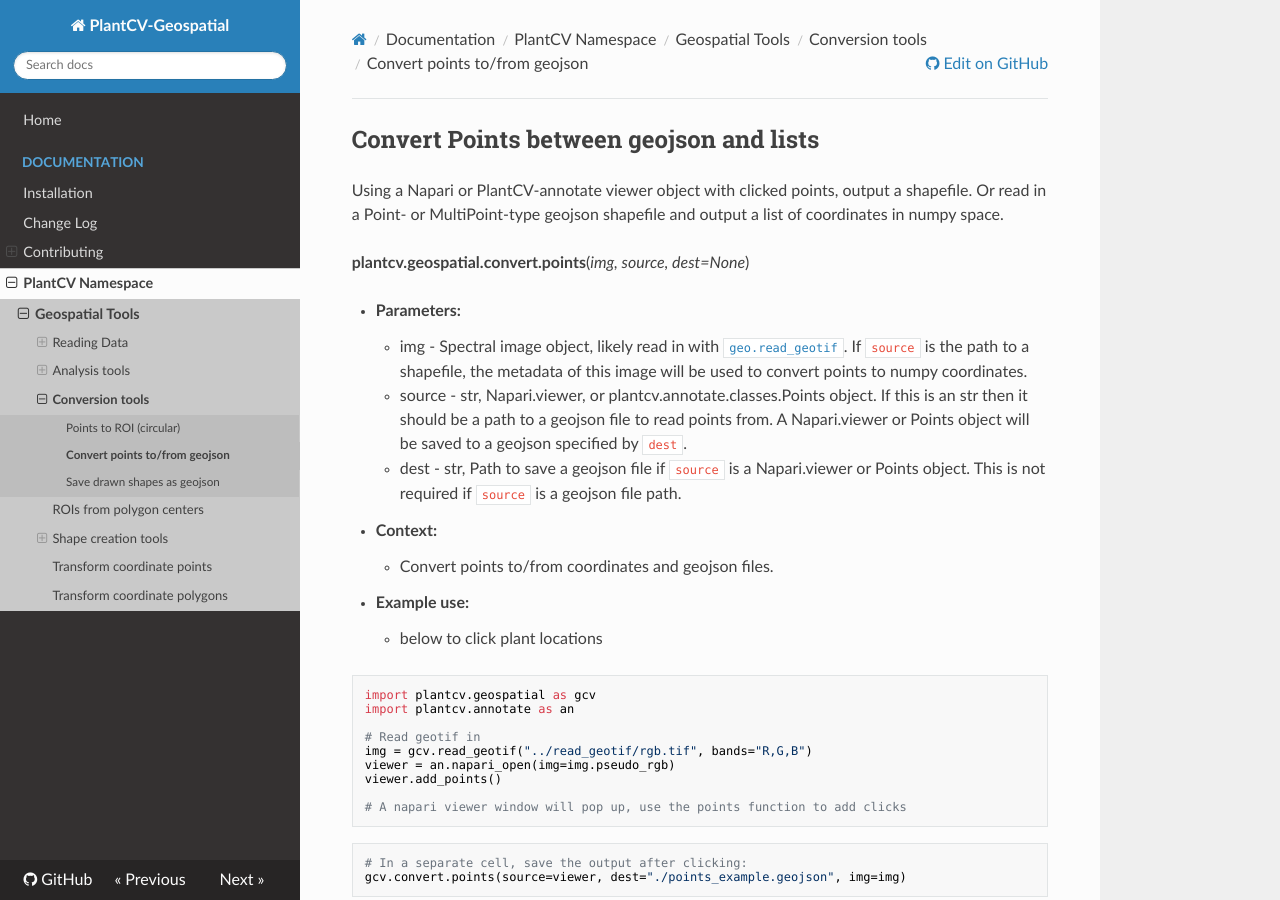
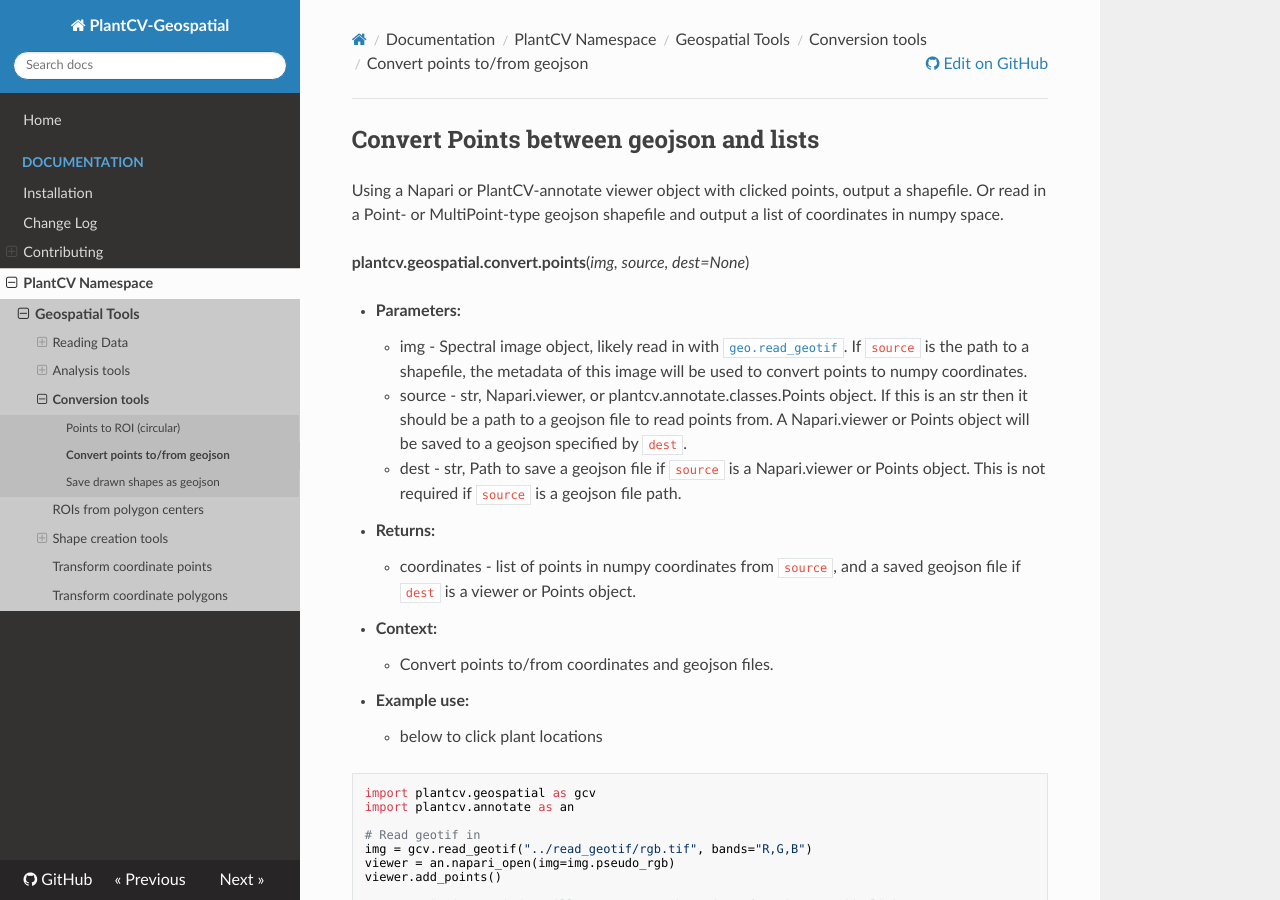
Before and after one commit to danforthcenter/plantcv-geospatial, an MkDocs documentation site: the page built from docs/convert_points.md, in a window 1280 px wide and 900 px high. Built offline with MkDocs 1.6.1, drawn with Linux system fonts in a browser that asks for light colours; nearby versions of some CDN libraries.

Commit message:
Update tests for geojson to points

```diff
--- a/docs/convert_points.md
+++ b/docs/convert_points.md
@@ -8,6 +8,9 @@
     - img - Spectral image object, likely read in with [`geo.read_geotif`](read_geotif.md). If `source` is the path to a shapefile, the metadata of this image will be used to convert points to numpy coordinates.
     - source - str, Napari.viewer, or plantcv.annotate.classes.Points object. If this is an str then it should be a path to a geojson file to read points from. A Napari.viewer or Points object will be saved to a geojson specified by `dest`.
 	- dest - str, Path to save a geojson file if `source` is a Napari.viewer or Points object. This is not required if `source` is a geojson file path.
+
+- **Returns:**
+    - coordinates - list of points in numpy coordinates from `source`, and a saved geojson file if `dest` is a viewer or Points object.
 
 
 - **Context:**
```
Also changed, not shown: 2 other files.
